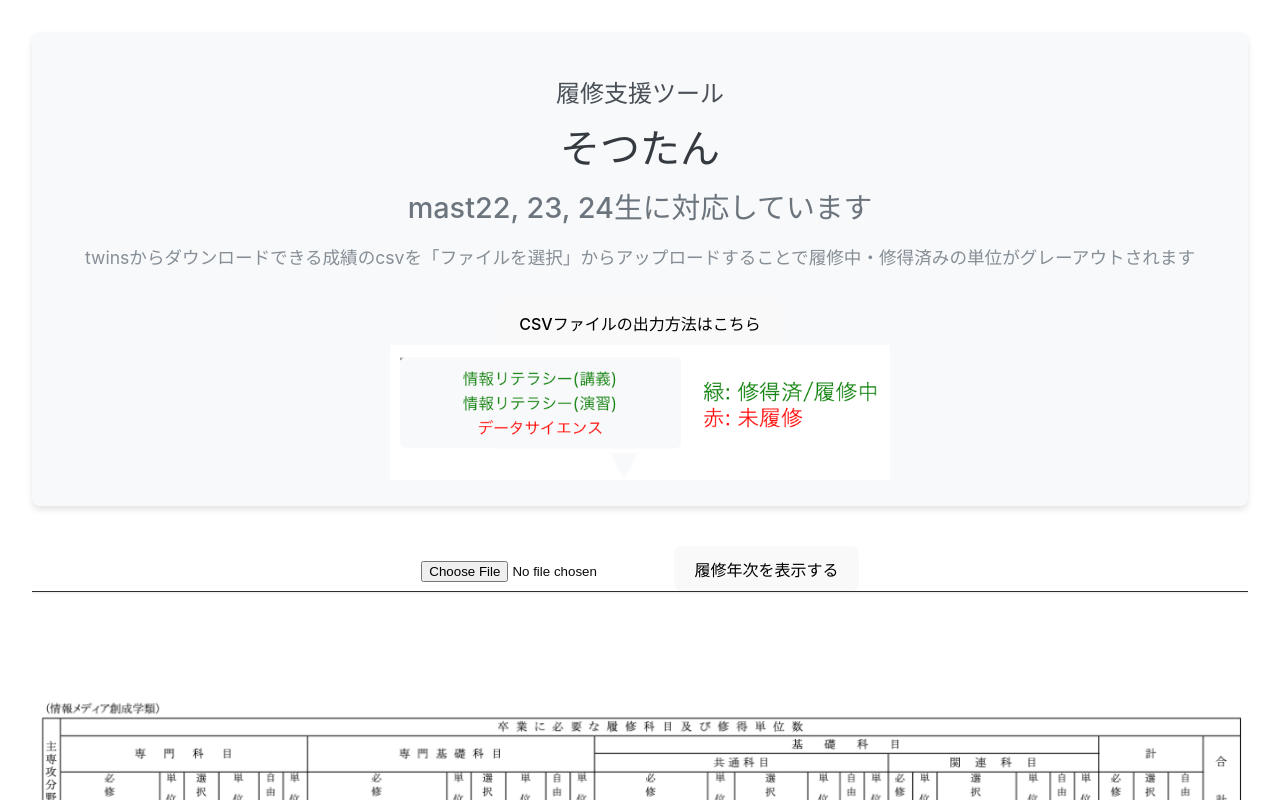
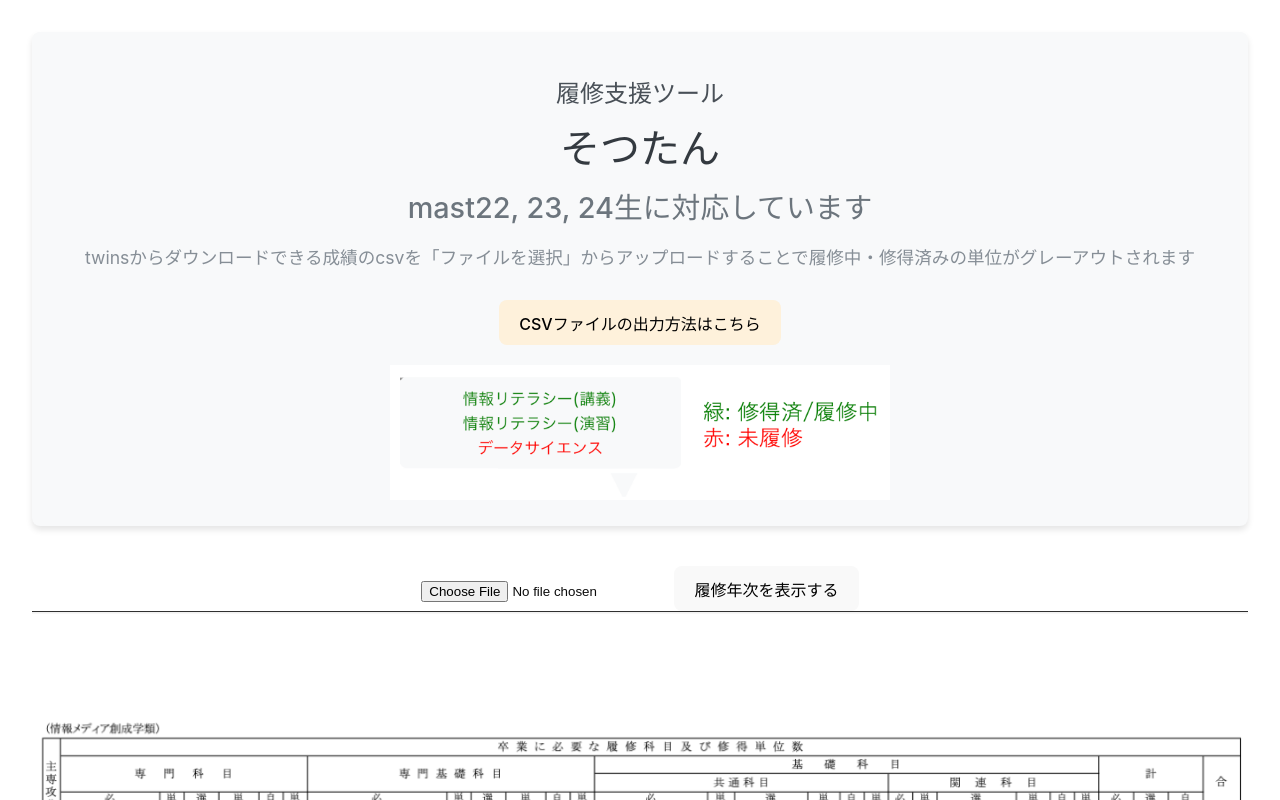
Before and after one commit to blue031415/Sotsutan, a React (Vite) app: page / in a window 1280 px wide. Shown: the top 800 px of the page. Built offline with nearby package versions, Linux system fonts and the light colour scheme.

Commit message:
ボタンの視認性の向上

```diff
--- a/src/components/popup.tsx
+++ b/src/components/popup.tsx
@@ -24,7 +24,9 @@ const PopUp = () => {
   return (
     <>
       <div>
-        <button onClick={togglePopUp}>CSVファイルの出力方法はこちら</button>
+        <button onClick={togglePopUp} className={styles.showPopUp}>
+          CSVファイルの出力方法はこちら
+        </button>
         {isPopUpVisible && (
           <div className={styles.PopUp}>
             <div
--- a/src/styles/popup.module.css
+++ b/src/styles/popup.module.css
@@ -32,3 +32,8 @@ button {
   align-self: flex-end; /* 閉じるボタンを右下に配置 */
   margin-top: 10px;
 }
+
+.showPopUp {
+  background-color: rgb(254, 241, 219);
+  margin-bottom: 20px;
+}
```
